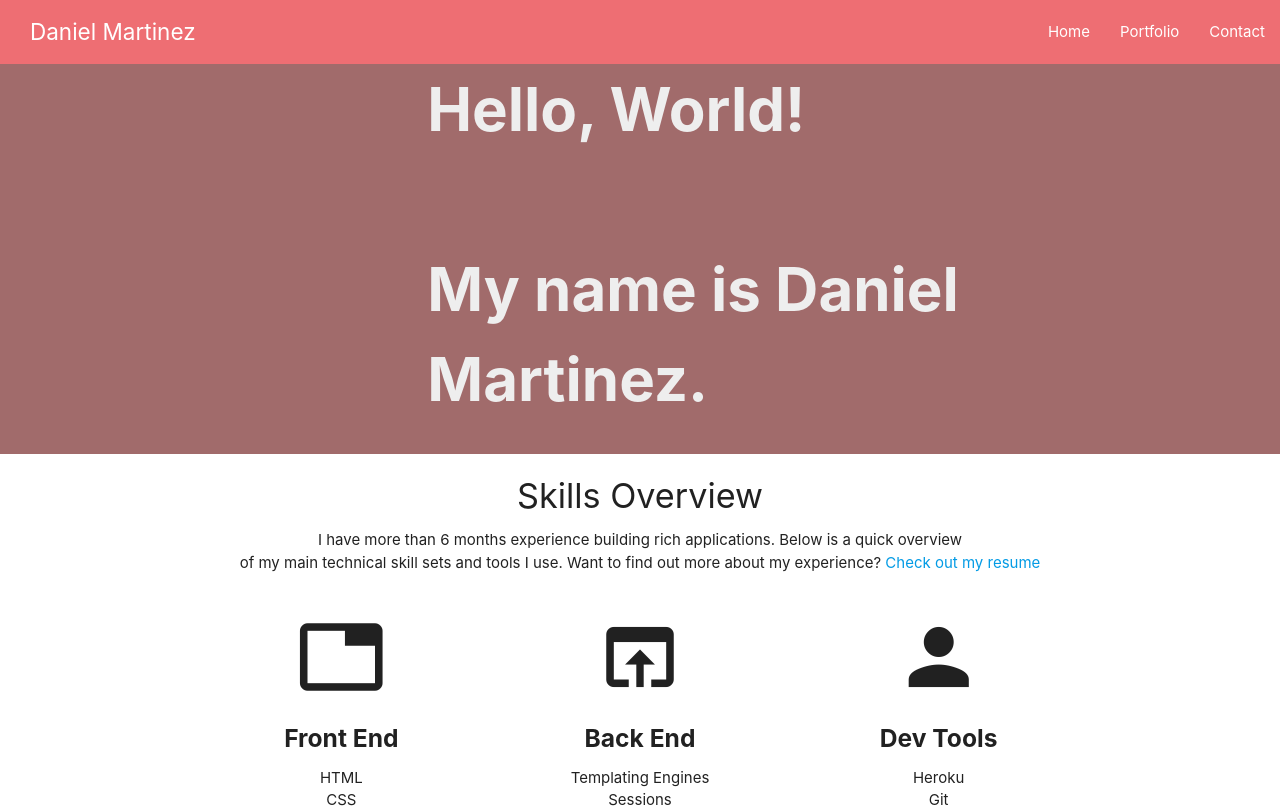
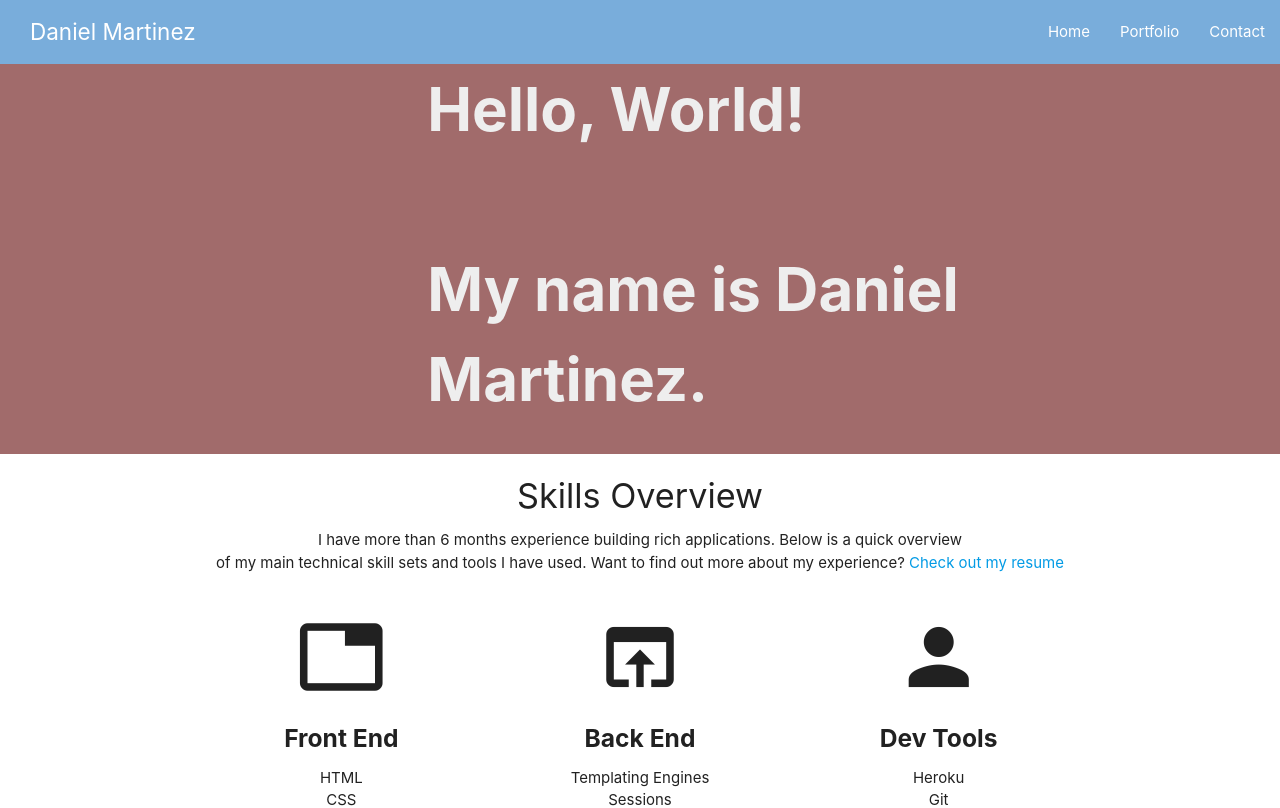
Before and after one commit to xdanielmtz/react-portfolio, a React (Create React App) app: page / in a window 1280 px wide. Shown: the top 808 px of the page. Built offline with nearby package versions, Linux system fonts and the light colour scheme.

Commit message:
changed navbar color

```diff
--- a/src/components/Navbar/navbar.css
+++ b/src/components/Navbar/navbar.css
@@ -2,3 +2,7 @@
     margin-left: 2rem;
     font-size: 1.5rem;
 }
+
+nav{
+background-color: rgb(121, 173, 219);
+}
--- a/src/pages/Home/Home.jsx
+++ b/src/pages/Home/Home.jsx
@@ -20,7 +20,7 @@ const Home = () => {
       <p className="center-align">
         I have more than 6 months experience building rich applications. Below
         is a quick overview <br /> of my main technical skill sets and tools I
-        use. Want to find out more about my experience?{" "}
+        have used. Want to find out more about my experience?{" "}
         <a href="https://docs.google.com/document/d/1Y032gC5r-Xg9yC9JL9LPpukUcwriwOar9rTpsvwfkt4/edit">
           Check out my resume{" "}
         </a>
```
Also changed, not shown: 1 other file (tests, documents, lock files or other folders).
